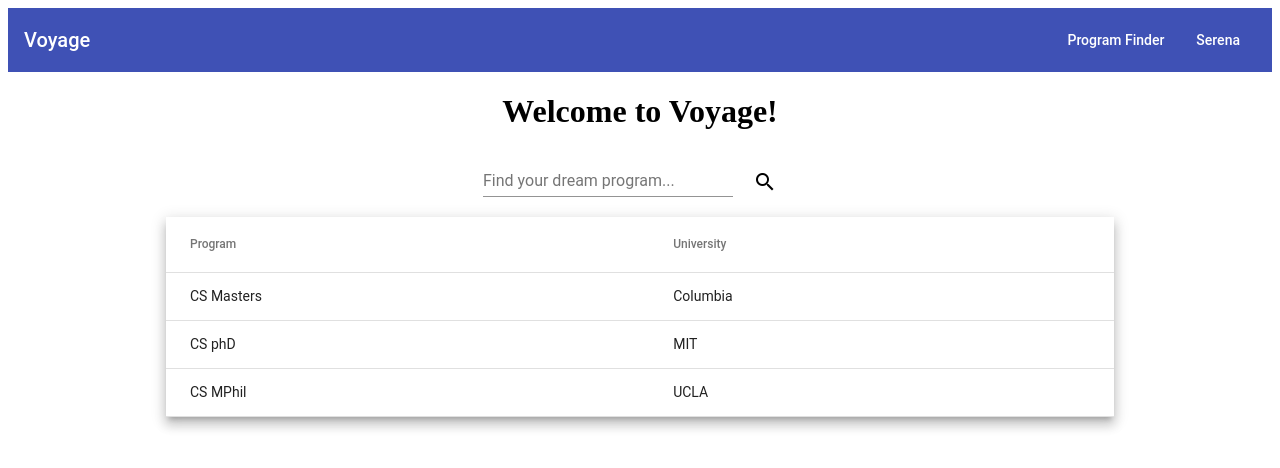
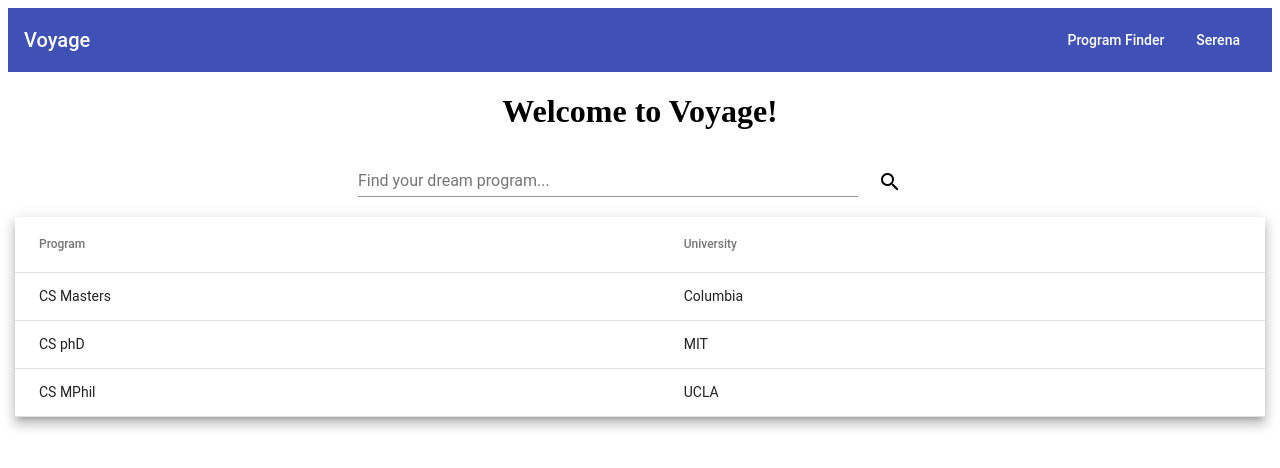
Before and after one commit to Yiwen-Gao/Voyage, an Angular app: page / in a window 1280 px wide. Shown: the top 468 px of the page. Built offline with nearby package versions, Linux system fonts and the light colour scheme.

Commit message:
added chips to input

```diff
--- a/src/app/program-finder/program-finder.component.css
+++ b/src/app/program-finder/program-finder.component.css
@@ -3,12 +3,12 @@
 }
 
 #program-finder-container {
-  width: 75%;
+  width: 1250px;
   margin: auto;
 }
 
 #search-bar {
-  width: 250px;
+  width: 500px;
   margin: auto;
 }
 
--- a/src/app/program-finder/program-finder.component.html
+++ b/src/app/program-finder/program-finder.component.html
@@ -5,7 +5,18 @@
 <div id="program-finder-container">
   <div id="search">
     <mat-form-field id="search-bar">
-      <input matInput placeholder="Find your dream program...">
+      <mat-chip-list #filterChips>
+        <mat-chip *ngFor="let filter of filters" (removed)="remove(filter)">
+          {{filter}}
+          <mat-icon matChipRemove>cancel</mat-icon>
+        </mat-chip>
+        <input
+          matInput
+          placeholder="Find your dream program..."
+          [matChipInputFor]="filterChips"
+          [matChipInputSeparatorKeyCodes]="separatorKeysCodes"
+          (matChipInputTokenEnd)="add($event)">
+      </mat-chip-list>
     </mat-form-field>
     <button mat-button>
       <i class="material-icons">search</i>
--- a/src/app/program-finder/program-finder.component.ts
+++ b/src/app/program-finder/program-finder.component.ts
@@ -1,4 +1,5 @@
 import { Component, OnInit } from '@angular/core';
+import {ENTER, COMMA} from '@angular/cdk/keycodes';
 
 const PROGRAM_DATA = [
   {program: 'CS Masters', university: 'Columbia'},
@@ -14,12 +15,23 @@ const PROGRAM_DATA = [
 export class ProgramFinderComponent implements OnInit {
 
   colNames = ['program', 'university'];
-
   dataSource = PROGRAM_DATA;
+  filters: string[] = [];
+  readonly separatorKeysCodes: number[] = [ENTER, COMMA];
 
   constructor() { }
 
   ngOnInit() {
   }
 
+  add(event: MatChipInputEvent): void {
+    this.filters.push(event.value);
+    if (event.input)
+      event.input.value = '';
+  }
+
+  remove(filter: string): void {
+    const index = this.filters.indexOf(filter);
+    this.filters.splice(index, 1);
+  }
 }
```
